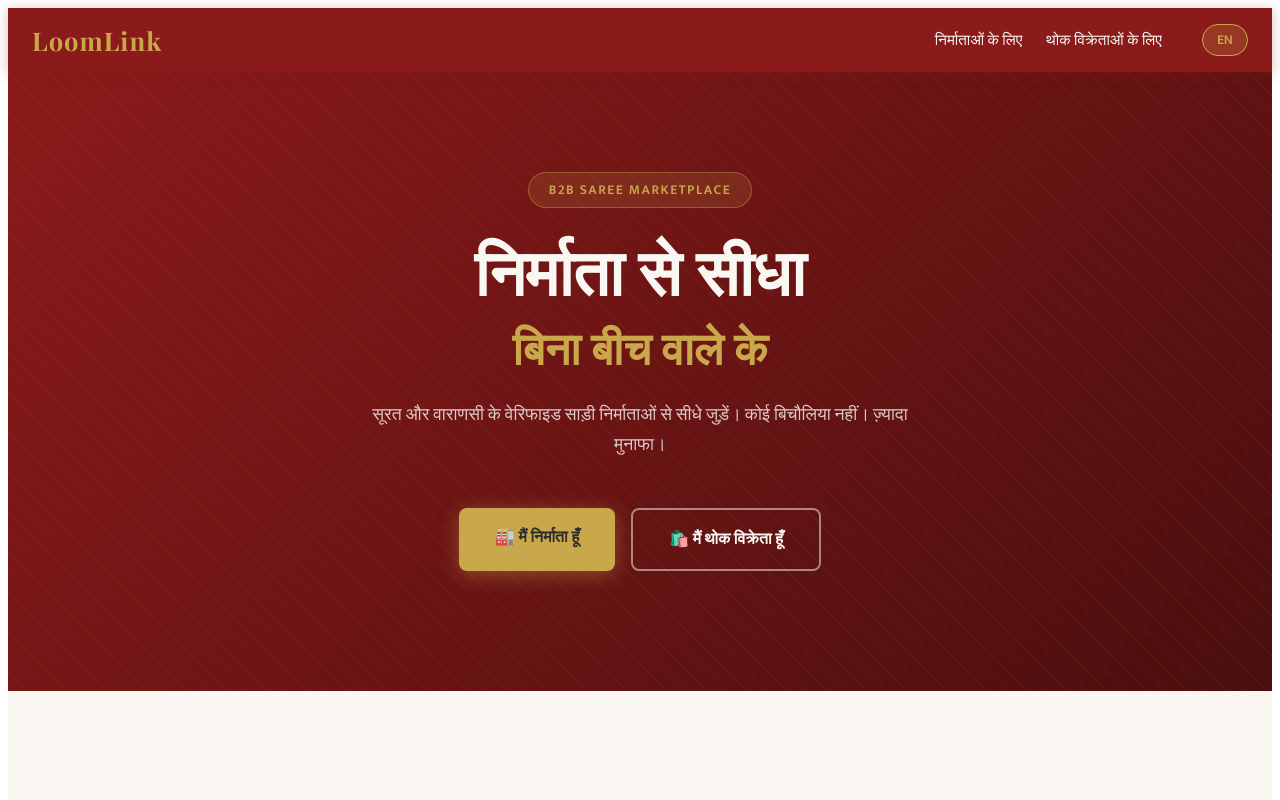
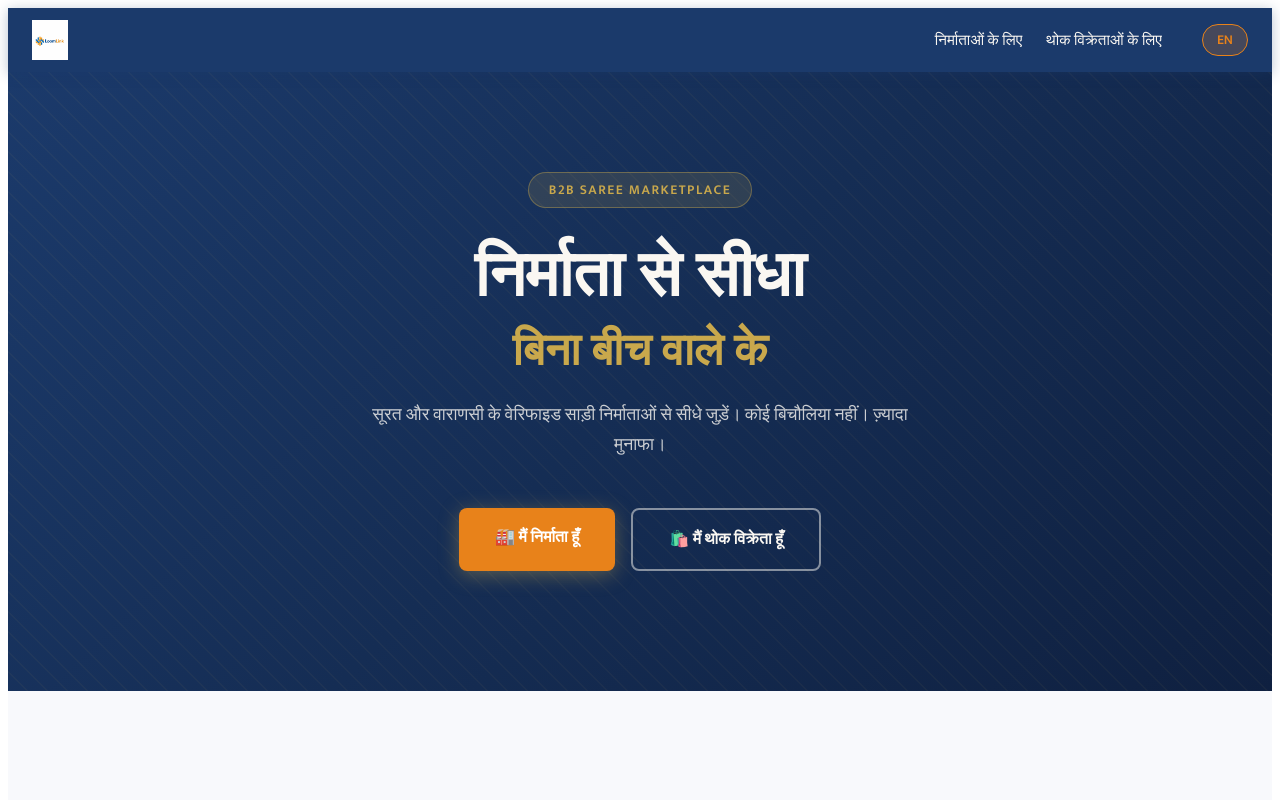
Before and after one commit to ramawdhesh03-prog/loomlink, a React (Vite) app: page / in a window 1280 px wide. Shown: the top 800 px of the page. Built offline with nearby package versions, Linux system fonts and the light colour scheme; no server answers.

Commit message:
logo and color updates

```diff
--- a/src/App.jsx
+++ b/src/App.jsx
@@ -8,7 +8,7 @@ import WholesalerRegister from './pages/WholesalerRegister'
 export default function App() {
   return (
     <BrowserRouter>
-      <div style={{ minHeight: '100vh', background: '#FAF7F2', color: '#2D2D2D', fontFamily: "'Mukta', sans-serif" }}>
+      <div style={{ minHeight: '100vh', background: '#F8F9FC', color: '#1A1A2E', fontFamily: "'Mukta', sans-serif" }}>
         <Navbar />
         <Routes>
           <Route path="/" element={<Home />} />
--- a/src/components/Navbar.jsx
+++ b/src/components/Navbar.jsx
@@ -1,10 +1,11 @@
 import { useTranslation } from 'react-i18next'
 import { Link } from 'react-router-dom'
 import { useState } from 'react'
+import logo from '../assets/loomlink_logo_1.png'
 
 const styles = {
   nav: {
-    background: '#8B1A1A',
+    background: '#1B3A6B',
     padding: '0 24px',
     display: 'flex',
     alignItems: 'center',
@@ -13,15 +14,12 @@ const styles = {
     position: 'sticky',
     top: 0,
     zIndex: 100,
-    boxShadow: '0 2px 12px rgba(139,26,26,0.3)',
+    boxShadow: '0 2px 12px rgba(27,58,107,0.3)',
   },
   logo: {
-    fontFamily: "'Playfair Display', serif",
-    fontSize: '1.6rem',
-    fontWeight: 700,
-    color: '#C9A84C',
     textDecoration: 'none',
-    letterSpacing: '1px',
+    display: 'flex',
+    alignItems: 'center',
   },
   links: {
     display: 'flex',
@@ -37,21 +35,18 @@ const styles = {
     transition: 'color 0.2s',
   },
   toggleBtn: {
-    background: 'rgba(201,168,76,0.2)',
-    border: '1px solid #C9A84C',
+    background: 'rgba(232,130,26,0.2)',
+    border: '1px solid #E8821A',
     borderRadius: '20px',
     padding: '4px 14px',
     cursor: 'pointer',
-    color: '#C9A84C',
+    color: '#E8821A',
     fontSize: '0.85rem',
     fontFamily: "'Mukta', sans-serif",
     fontWeight: 600,
     transition: 'all 0.2s',
     marginLeft: '16px',
   },
-  mobileMenu: {
-    display: 'none',
-  }
 }
 
 export default function Navbar() {
@@ -64,7 +59,13 @@ export default function Navbar() {
 
   return (
     <nav style={styles.nav}>
-      <Link to="/" style={styles.logo}>LoomLink</Link>
+      <Link to="/" style={styles.logo}>
+        <img
+          src={logo}
+          alt="LoomLink"
+          style={{ height: '40px', width: 'auto' }}
+        />
+      </Link>
       <div style={styles.links}>
         <Link to="/manufacturer" style={styles.link}>{t('nav.manufacturer')}</Link>
         <Link to="/wholesaler" style={styles.link}>{t('nav.wholesaler')}</Link>
--- a/src/pages/Home.jsx
+++ b/src/pages/Home.jsx
@@ -8,7 +8,7 @@ export default function Home() {
     <main>
       {/* HERO */}
       <section style={{
-        background: 'linear-gradient(135deg, #8B1A1A 0%, #6B1414 50%, #4A0E0E 100%)',
+        background: 'linear-gradient(135deg, #1B3A6B 0%, #152d54 50%, #0F2040 100%)',
         padding: '100px 24px 120px',
         textAlign: 'center',
         position: 'relative',
@@ -68,8 +68,8 @@ export default function Home() {
           </p>
           <div style={{ display: 'flex', gap: '16px', justifyContent: 'center', flexWrap: 'wrap' }}>
             <Link to="/manufacturer" style={{
-              background: '#C9A84C',
-              color: '#2D2D2D',
+              background: '#E8821A',
+              color: '#fff',
               padding: '16px 36px',
               borderRadius: '8px',
               fontWeight: 700,
@@ -104,7 +104,7 @@ export default function Home() {
         <h2 style={{
           fontFamily: "'Playfair Display', serif",
           fontSize: 'clamp(1.8rem, 4vw, 2.4rem)',
-          color: '#8B1A1A',
+          color: '#1B3A6B',
           textAlign: 'center',
           marginBottom: '56px',
         }}>
@@ -146,14 +146,14 @@ export default function Home() {
 
       {/* WHY LOOMLINK */}
       <section style={{
-        background: 'linear-gradient(180deg, #FAF7F2 0%, #F3EDE3 100%)',
+        background: 'linear-gradient(180deg, #F8F9FC 0%, #EEF2F8 100%)',
         padding: '80px 24px',
       }}>
         <div style={{ maxWidth: '1100px', margin: '0 auto' }}>
           <h2 style={{
             fontFamily: "'Playfair Display', serif",
             fontSize: 'clamp(1.8rem, 4vw, 2.4rem)',
-            color: '#8B1A1A',
+            color: '#1B3A6B',
             textAlign: 'center',
             marginBottom: '56px',
           }}>
@@ -161,8 +161,8 @@ export default function Home() {
           </h2>
           <div style={{ display: 'grid', gridTemplateColumns: 'repeat(auto-fit, minmax(280px, 1fr))', gap: '28px' }}>
             {[
-              { title: t('why.p1_title'), desc: t('why.p1_desc'), icon: '🚫', color: '#8B1A1A' },
-              { title: t('why.p2_title'), desc: t('why.p2_desc'), icon: '📍', color: '#C9A84C' },
+              { title: t('why.p1_title'), desc: t('why.p1_desc'), icon: '🚫', color: '#1B3A6B' },
+              { title: t('why.p2_title'), desc: t('why.p2_desc'), icon: '📍', color: '#E8821A' },
               { title: t('why.p3_title'), desc: t('why.p3_desc'), icon: '✅', color: '#2D7A4A' },
             ].map(point => (
               <div key={point.title} style={{
@@ -205,7 +205,7 @@ export default function Home() {
         </p>
         <div style={{ display: 'flex', gap: '16px', justifyContent: 'center', flexWrap: 'wrap' }}>
           <Link to="/manufacturer" style={{
-            background: '#C9A84C', color: '#2D2D2D',
+            background: '#E8821A', color: '#fff',
             padding: '14px 32px', borderRadius: '8px',
             fontWeight: 700, fontSize: '1rem',
             textDecoration: 'none', fontFamily: "'Mukta', sans-serif",
```
Also changed, not shown: src/assets/loomlink_logo_1.png (added).
